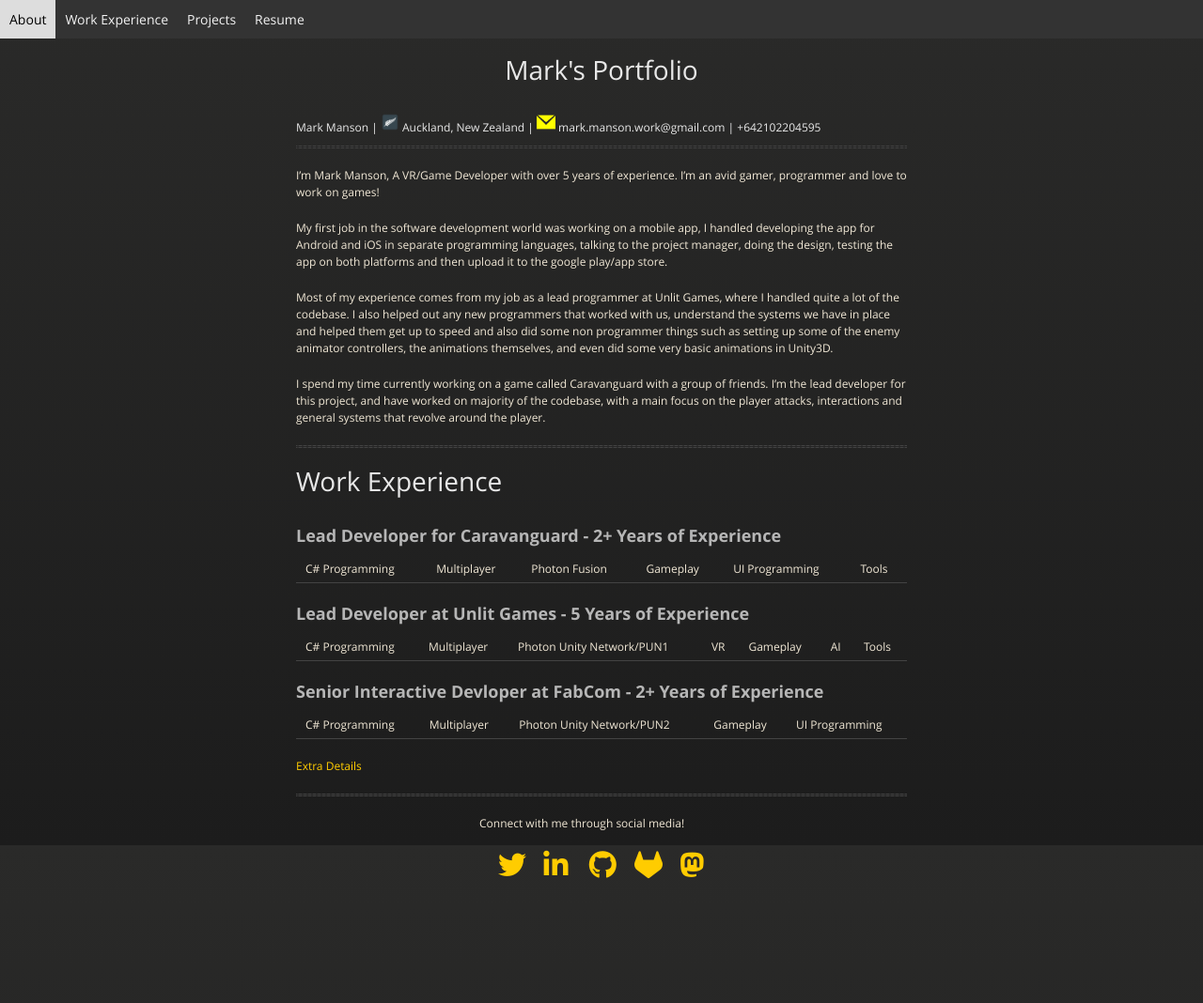
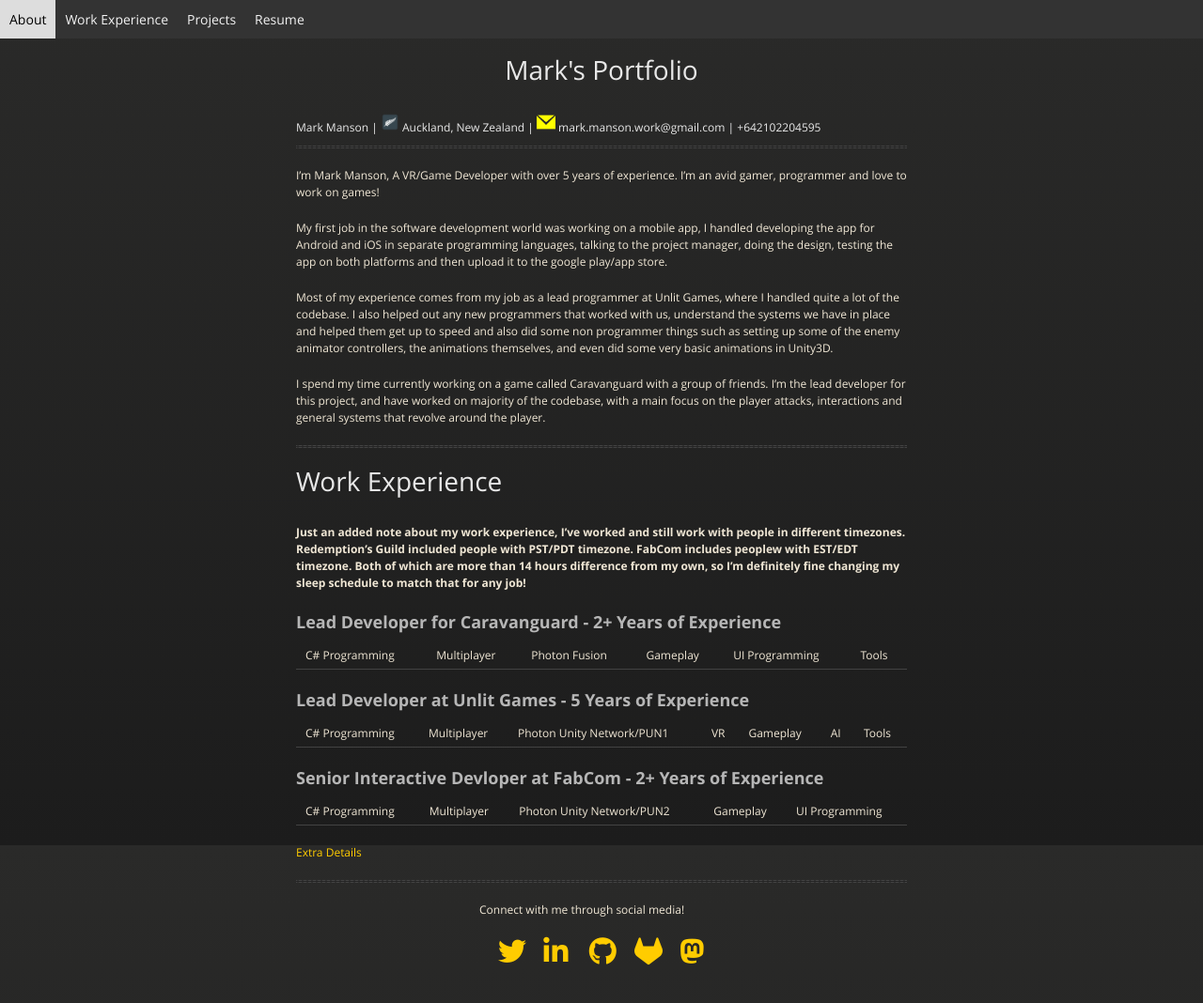
Before and after one commit to f03n1x/f03n1x.github.io, a Jekyll site: the page built from index.md, in a window 1280 px wide. Shown: the whole page at 94% size. Built offline with Jekyll 4.4.1, drawn with Linux system fonts in a browser that asks for light colours; nearby versions of some CDN libraries; our own code applies the rules of GitHub Pages for plain Markdown files; before the commit the page ends 976 px from its top, so only the background shows below that.

Commit message:
Added note about sleep schedule

```diff
--- a/index.md
+++ b/index.md
@@ -12,6 +12,8 @@ I spend my time currently working on a game called Caravanguard with a group of
 
 # Work Experience
 
+**Just an added note about my work experience, I've worked and still work with people in different timezones. Redemption's Guild included people with PST/PDT timezone. FabCom includes peoplew with EST/EDT timezone. Both of which are more than 14 hours difference from my own, so I'm definitely fine changing my sleep schedule to match that for any job!**
+
 ### **Lead Developer for Caravanguard - 2+ Years of Experience**
 
 C# Programming | Multiplayer | Photon Fusion  | Gameplay | UI Programming | Tools
```
